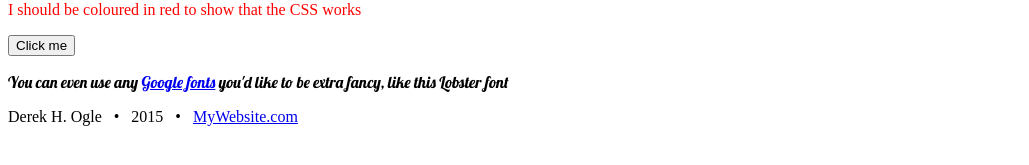
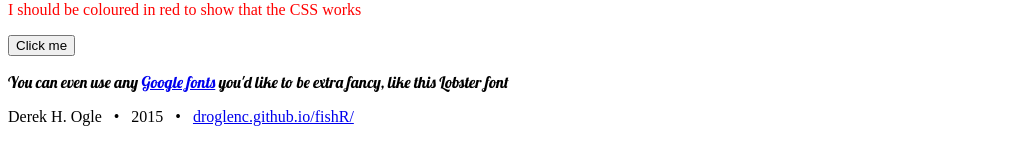
Before and after one commit to droglenc/fishR, a Jekyll site: the page built from contact.md, in a window 1280 px wide. Shown: the part 155-320 px from the top of the page, without its empty margins (0-1029 px from the left). Built offline with Jekyll 4.4.1, drawn with Linux system fonts in a browser that asks for light colours; some of the changed lines change nothing that is shown.

Commit message:
More changes to _config.yml

```diff
--- a/_config.yml
+++ b/_config.yml
@@ -2,28 +2,21 @@
 
 # url is the full website URL
 # baseurl is the website's URL without the hostname
-
-# If you are building a simple GitHub user page (username.github.io) then use these settings:
-#url: "http://username.github.io"
-#baseurl: ""
-
 # If you are building a GitHub project page then use these settings:
 url: "http://droglenc.github.io/fishR"
 baseurl: "/fishR"
-
-# Of course don't forget to change the username and projectname to YOUR username and project
 
 # Name of website
 title: fishR
 
 # Short description of your site
-description: A virtual proof that name is awesome!
+description: Demonstrations for using R for fisheries analyses.
 
 # --- Navigation bar options --- #
 
 # Image to show in the navigation bar - image must be a square (width = height)
 # Remove this parameter if you don't want an image in the navbar
-avatar: "/img/avatar-icon.png"
+avatar: "/img/fishRlogoSquare.png"
 
 # List of links in the navigation bar
 navbar-links:
@@ -38,11 +31,9 @@
 author:
   name: Derek H. Ogle
   email: "dogle@northland.edu"
-  facebook: yourname  # eg. daattali
-  github: yourname    # eg. daattali
-  twitter: yourname   # eg. daattali
-  linkedin: yourlink  # eg. "pub/dean-attali/8/946/143"
-  stackoverflow: yourlink  # eg. "users/3943160/daattali"
+  facebook: fishR  # eg. daattali
+  github: droglenc    # eg. daattali
+  twitter: fishR_ogle   # eg. daattali
 
 # Select which links to show in the footer
 footer-links-active:
@@ -56,7 +47,7 @@
 
 # How to display the link to the website in the footer
 # Remove this if you don't want a link in the footer
-url-pretty: "MyWebsite.com"  # eg. "deanattali.com/beautiful-jekyll"
+url-pretty: "droglenc.github.io/fishR/"
 
 # --- Misc --- #
 
@@ -69,7 +60,7 @@
 # --- Don't need to touch anything below here (but you can if you want) --- #
 
 # Output options (more information on Jekyll's site)
-timezone: "America/Vancouver"
+timezone: "America/Chicago"
 markdown: kramdown
 highlighter: pygments
 permalink: /:year-:month-:day-:title
```
Also changed, not shown: img/404-southpark.jpg (deleted), img/avatar-icon.png (deleted), img/fishRlogoSquare.png (added), img/install-steps.gif (deleted).
